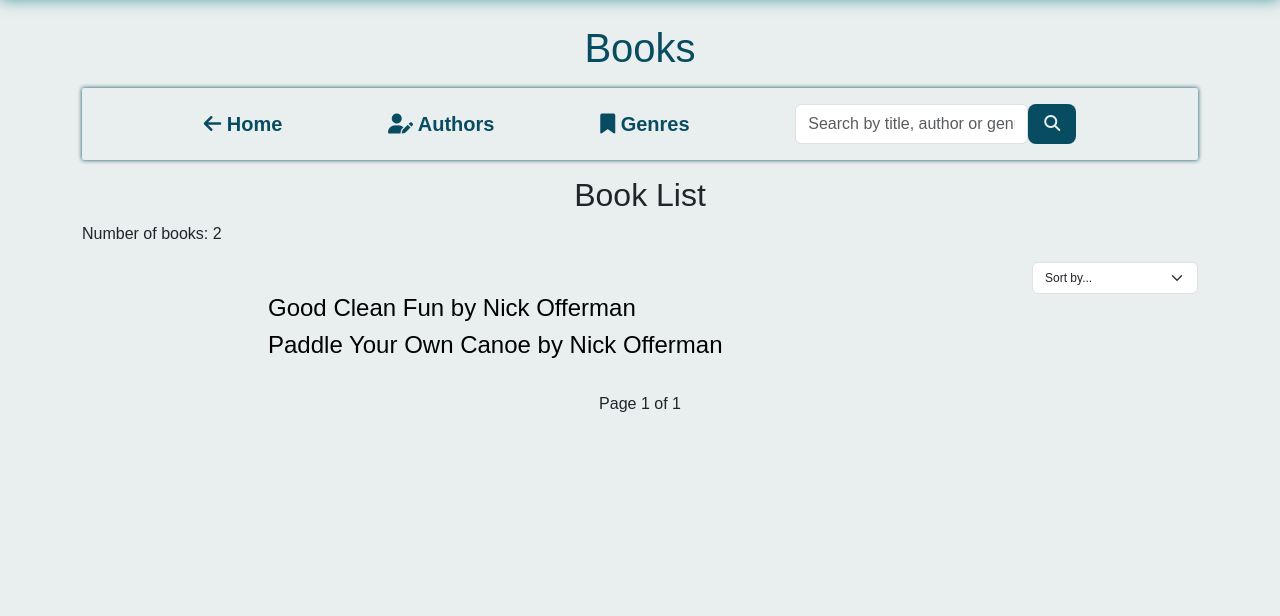
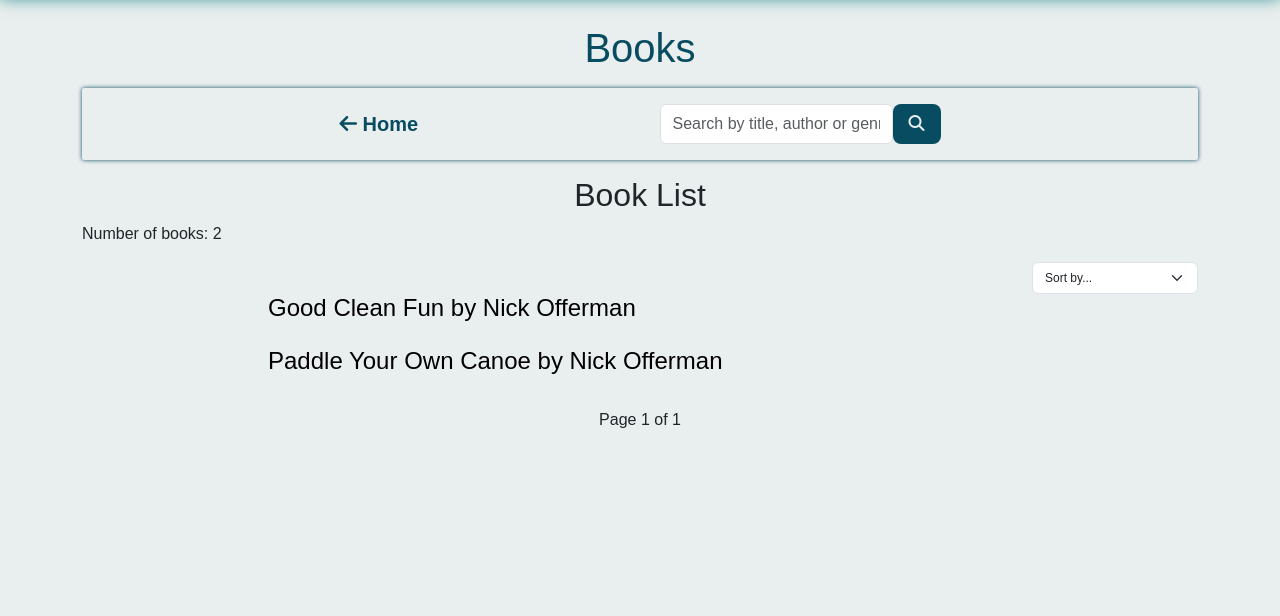
Before and after one commit to SJECollins/leabharlann, a Django app: page /book-list/ in a window 1280 px wide. Shown: the part 76-692 px from the top of the page. Run offline with Django 4.2, Linux system fonts and the light colour scheme; data comes from the database, SQL or seed files in the repository; some libraries are stand-ins or nearby versions; some web fonts are replaced.

Commit message:
Fix formatting in books

```diff
--- a/books/templates/books/book-list.html
+++ b/books/templates/books/book-list.html
@@ -9,14 +9,12 @@
 <!-- Quick Links-->
 <div class="container">
   <h1 class="text-center">Books</h1>
-  <div class="d-flex flex-row justify-content-evenly align-items-center book-shadow">
-    <a class="links" href="{% url 'home:index' %}"><i class="fa-solid fa-arrow-left"></i>
+  <div class="d-flex flex-column flex-sm-row justify-content-evenly align-items-center book-shadow">
+    <a class="links mb-2 mb-sm-0" href="{% url 'home:index' %}"><i class="fa-solid fa-arrow-left"></i>
       Home
     </a>
-    <a class="links" href="{% url 'books:author-list' %}"><i class="fa-solid fa-user-pen"></i> Authors </a>
-    <a class="links" href="{% url 'books:genre-list' %}"><i class="fa-solid fa-bookmark"></i> Genres </a>
     {% if user.is_authenticated %}
-    <a class="btns" href="{% url 'books:add-book' %}"><i class="fa-solid fa-plus"></i> Add Book</a>
+    <a class="btns mb-2 mb-sm-0" href="{% url 'books:add-book' %}"><i class="fa-solid fa-plus"></i> Add Book</a>
     {% endif %}
 
     <form method="GET" action="{% url 'books:book-list' %}" class="d-flex flex-row">
@@ -74,13 +72,17 @@
     </div>
     {% endif %}
     {% for book in page_obj %}
-    <div>
+    <div class="mb-4">
       <a href="{% url 'books:book-detail' book.id %}">
         <h4>{{ book }}</h4>
       </a>
       {% if user.is_authenticated %}
+      {% if book in has_books %}
+      <p>You have this book on your shelf.</p>
+      {% else %}
       <a class="btns" href="{% url 'mybooks:add-mybook' book_id=book.id %}"><i class="fa-solid fa-plus"></i> Add To My
         Books</a>
+      {% endif %}
       {% endif %}
     </div>
     {% empty %}
--- a/books/templates/books/book.html
+++ b/books/templates/books/book.html
@@ -53,7 +53,7 @@
   </div>
 </section>
 {% if user.is_authenticated %}
-<section class="container">
+<section class="container d-flex flex-column">
   <h2>Your Shelf</h2>
   {% if has_book %}
   <p>You have this book on your shelf.</p>
--- a/books/views.py
+++ b/books/views.py
@@ -183,12 +183,16 @@
     paginator = Paginator(books, 10)
     page_number = request.GET.get("page")
     page_obj = paginator.get_page(page_number)
+    if request.user.is_authenticated:
+        mybooks = MyBook.objects.filter(user=request.user)
+        has_books = [mybook.book for mybook in mybooks]
 
     context = {
         "page_obj": page_obj,
         "book_count": book_count,
         "current_filterkey": current_filterkey,
         "query_result": query if query else None,
+        "has_books": has_books if request.user.is_authenticated else None,
     }
     return render(request, "books/book-list.html", context)
 
```
